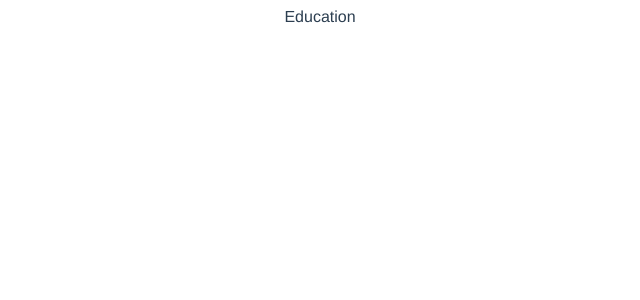
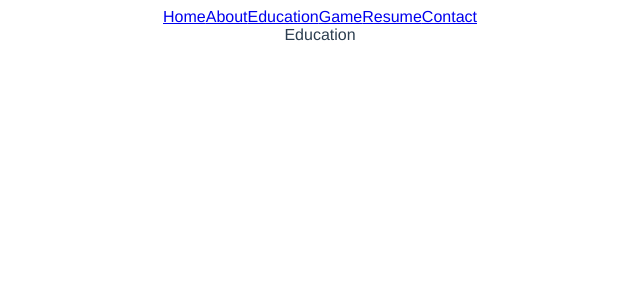
Before and after one commit to zikai33/CS601-Project-Zhang, a Vue app: page /education in a window 1280 px wide. Shown: the top 300 px of the page, without its empty margins (320-960 px from the left). Built offline with nearby package versions, Linux system fonts and the light colour scheme.

Commit message:
update nav demo

```diff
--- a/src/App.vue
+++ b/src/App.vue
@@ -1,13 +1,24 @@
 <template>
-  <router-view/>
+    <Nav />
+    <router-view />
 </template>
+
+<script>
+import Nav from "./components/Nav.vue";
+export default {
+    name: "App",
+    components: {
+        Nav,
+    },
+};
+</script>
 
 <style>
 #app {
-  font-family: Avenir, Helvetica, Arial, sans-serif;
-  -webkit-font-smoothing: antialiased;
-  -moz-osx-font-smoothing: grayscale;
-  text-align: center;
-  color: #2c3e50;
+    font-family: Avenir, Helvetica, Arial, sans-serif;
+    -webkit-font-smoothing: antialiased;
+    -moz-osx-font-smoothing: grayscale;
+    text-align: center;
+    color: #2c3e50;
 }
 </style>
--- /dev/null
+++ b/src/components/Nav.vue
@@ -0,0 +1,16 @@
+<template>
+    <nav>
+        <router-link to="/"><a>Home</a></router-link>
+        <router-link to="/about"><a>About</a></router-link>
+        <router-link to="/education"><a>Education</a></router-link>
+        <router-link to="/game"><a>Game</a></router-link>
+        <router-link to="/resume"><a>Resume</a></router-link>
+        <router-link to="/contact"><a>Contact</a></router-link>
+    </nav>
+</template>
+
+<style scoped>
+nav {
+    width: 100%;
+}
+</style>
```
